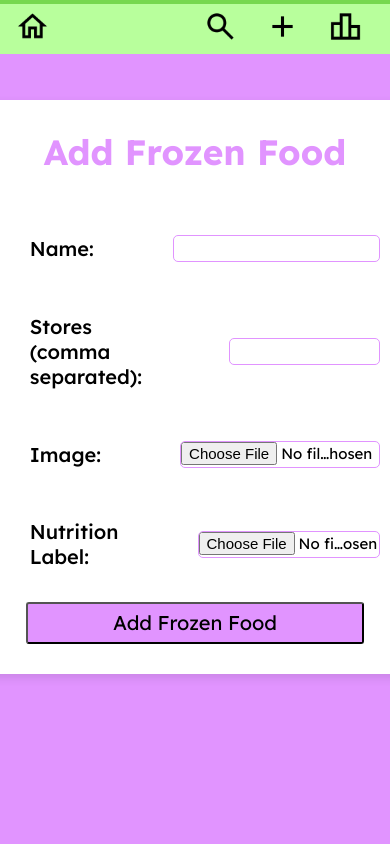
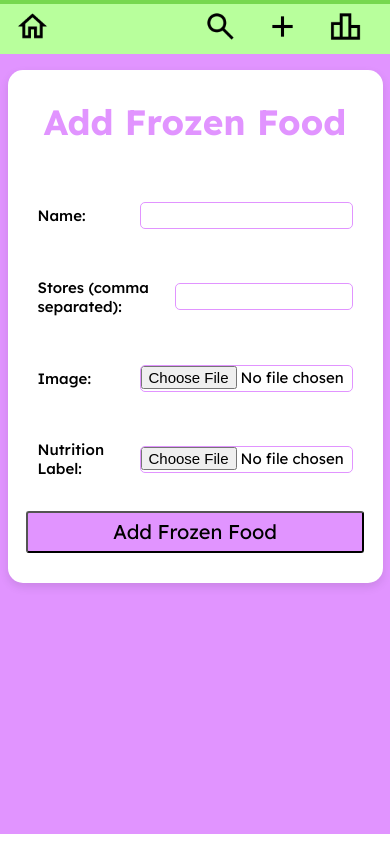
Before and after one commit to gracexichen/FrozenFoodReviews, a React (Create React App) app in the folder Frontend/: page /add in a window 390 px wide. Built offline with nearby package versions, Linux system fonts and the light colour scheme; a web font is replaced by a local one.

Commit message:
fix mobile style #3

```diff
--- a/Frontend/src/Add/Add.css
+++ b/Frontend/src/Add/Add.css
@@ -1,7 +1,6 @@
 @import url('https://fonts.googleapis.com/css2?family=Finger+Paint&family=Lexend+Deca:wght@100..900&display=swap');
 
 .add-container {
-    padding-top: 100px;
     min-height: calc(100vh - 100px);
     display: flex;
     flex-direction: column;
@@ -35,13 +34,10 @@
     font-family: 'Lexend Deca', sans-serif;
     font-size: 20px;
     font-weight: 500;
-    margin:20px;
 }
 
 .input-box{
     height: 25px;
-    width: 45vh;
-    margin-left: 7vh;
     font-family: 'Lexend Deca', sans-serif;
     font-size: 15px;
     border: 1px solid #e194ff;
@@ -73,14 +69,35 @@
     .add-box{
         width: 40%;
     }
+    .add-container{
+        padding-top: 100px;
+    }
+    .fields{
+        margin:20px;
+    }
+    .input-box{
+        margin-left: 7vh;
+    }
 }
 
 /* Mobile */
 @media (max-width:768px){
     .add-box{
-        width: 95%;
+        width: 90%;
+    }
+    .add-container{
+        padding:20px;
+        padding-top: 70px;
+    }
+    .field-container{
+        width: 100%;
+    }
+    .fields{
+        margin:20px 0px 20px 0px;
+        font-size: 15px;
     }
     .input-box{
-        width: 90%;
+        margin-left: 10px;
+        width: 25vh;
     }
 }
--- a/Frontend/src/Home/Home.css
+++ b/Frontend/src/Home/Home.css
@@ -1,6 +1,6 @@
 .home-container {
     padding-top: 100px;
-    height: calc(100vh - 100px);
+    height: calc(100vh - 150px);
     display: flex;
     flex-direction: column;
     align-items: center;
```
